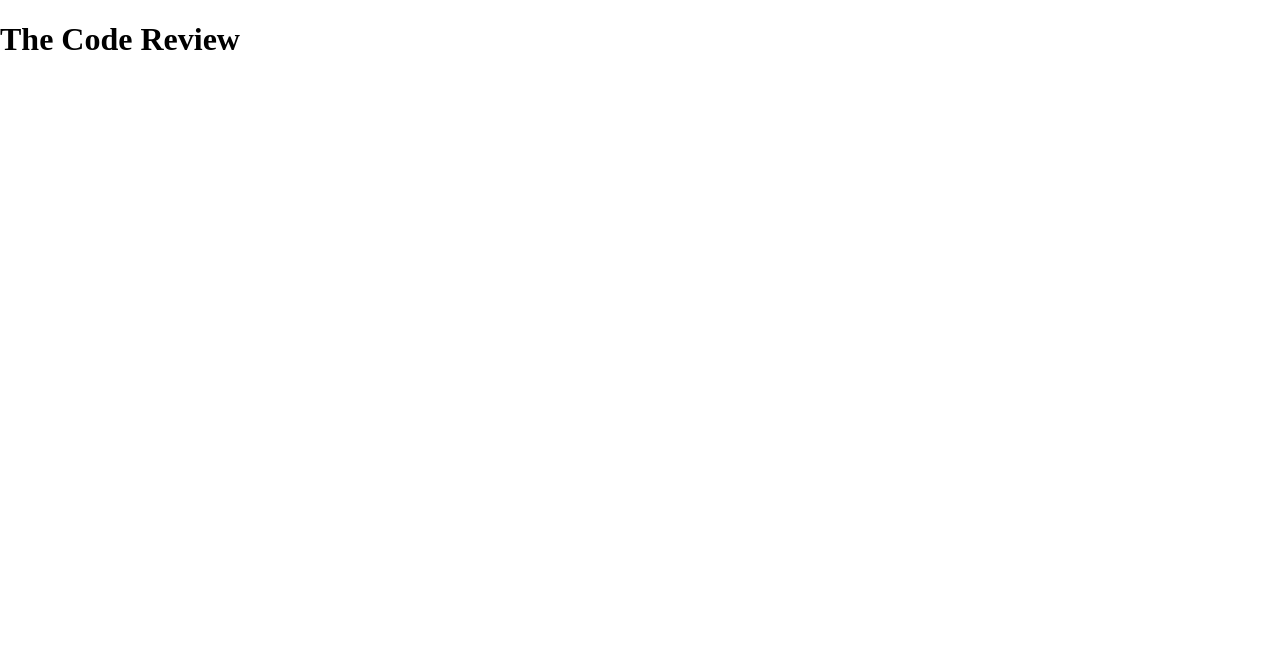
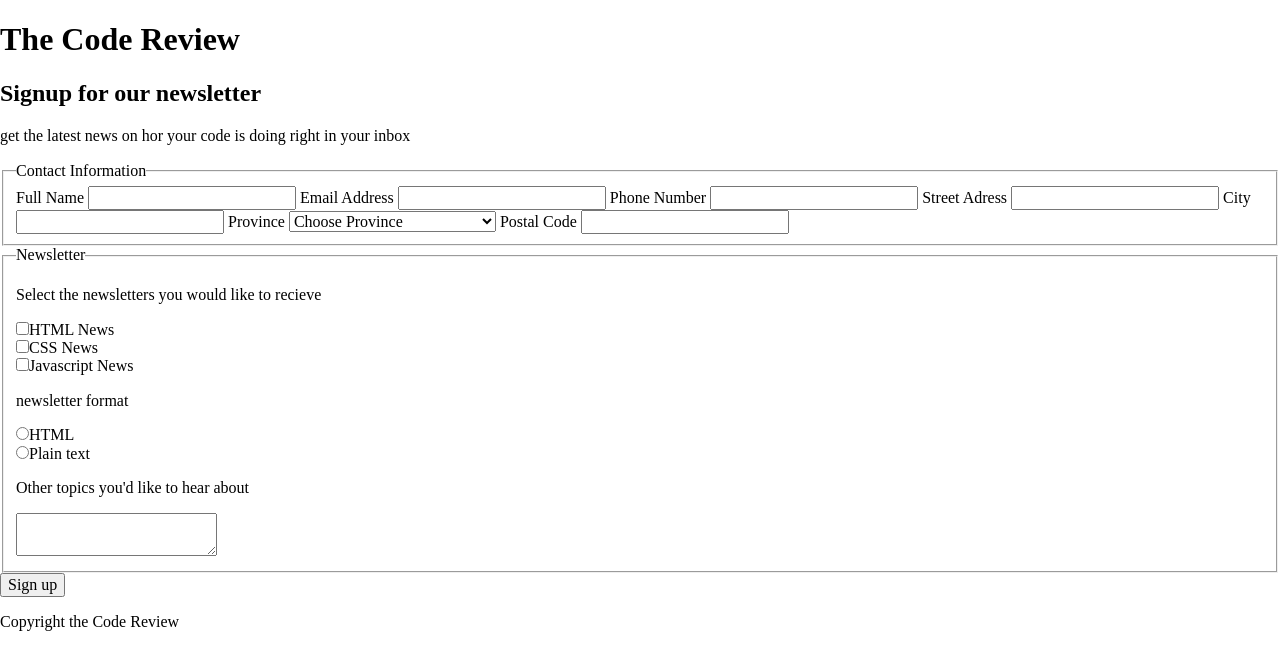
Before and after one commit to HendersonV/Techdegree-Project-3, a plain HTML site: page index.html in a window 1280 px wide. Drawn offline with Linux system fonts and the light colour scheme.

Commit message:
base HTML
base html with text fields, drop down items, check boxes, radio buttons and submit buttons

```diff
--- a/index.html
+++ b/index.html
@@ -13,11 +13,66 @@
     </header>
 
     <main>
+      <div>
+        <h2>Signup for our newsletter</h2>
+        <p>get the latest news on hor your code is doing right in your inbox</p>
+      </div>
 
+        <form action="index.html" method="post">
+          <fieldset>
+            <legend>Contact Information</legend>
+            <label for="name">Full Name</label>
+            <input type="text" id="name" name="full_name">
+
+            <label for="user_email">Email Address</label>
+            <input type="email" id="user_email" name="email">
+
+            <label for="phone">Phone Number</label>
+            <input type="tel" id="Phone" name="phone_number">
+
+            <label for="address">Street Adress<label>
+            <input type="text" id="address" name="street_address">
+
+            <label for="city">City<label>
+            <input type="text" id="city" name="city_name">
+
+            <label for="province">Province</label>
+              <select id="province" name="Choose Province">
+                <option selected disabled>Choose Province</option>
+                <option value="ontario">Ontario</option>
+                <option value="quebec">Quebec</option>
+                <option value="british-columbia">British Columbia</option>
+                <option value="alberta">Alberta</option>
+                <option value="manitoba">Manitoba</option>
+                <option value="saskatchewan">Saskatchewan</option>
+                <option value="nova-scotia">Nova Scotia</option>
+                <option value="new-brunswick">New Brunswick</option>
+                <option value="newfoundland-and-labrador">Newfoundland and Labrador</option>
+                <option value="prince-edward-island">Prince Edward Island</option>
+                <option value="northwest-territories">Northwest Territories</option>
+                <option value="nunavut">Nunavut</option>
+                <option value="yukon">Yukon</option>
+              </select>
+            <label for="postal">Postal Code<label>
+            <input type="text" id="zip" name="zip_code">
+          </fieldset>
+          <fieldset>
+            <legend>Newsletter</legend>
+            <p>Select the newsletters you would like to recieve</p>
+            <input type="checkbox" id="html-news" value="html_news" name="newsletter"><label class="" for="html-news">HTML News</label><br>
+            <input type="checkbox" id="css-news" value="css_news" name="newsletter"><label class="" for="css-news">CSS News</label><br>
+            <input type="checkbox" id="javascript-news" value="javascript_news" name="newsletter"><label class="" for="javascript-news">Javascript News</label>
+            <p>newsletter format</p>
+            <input type="radio" id="html" value="html" name="format"><label class="" for="html">HTML</label><br>
+            <input type="radio" id="plain-text" value="plain_text" name="format"><label class="" for="plain-text">Plain text</label>
+            <p>Other topics you'd like to hear about</p>
+            <textarea id="topics" name="other_topics"></textarea>
+            </fieldset>
+          <button type="submit">Sign up</button>
+        </form>
     </main>
-
     <footer>
-
+      <p>Copyright the Code Review</p>
     </footer>
   </body>
 </html>
```
